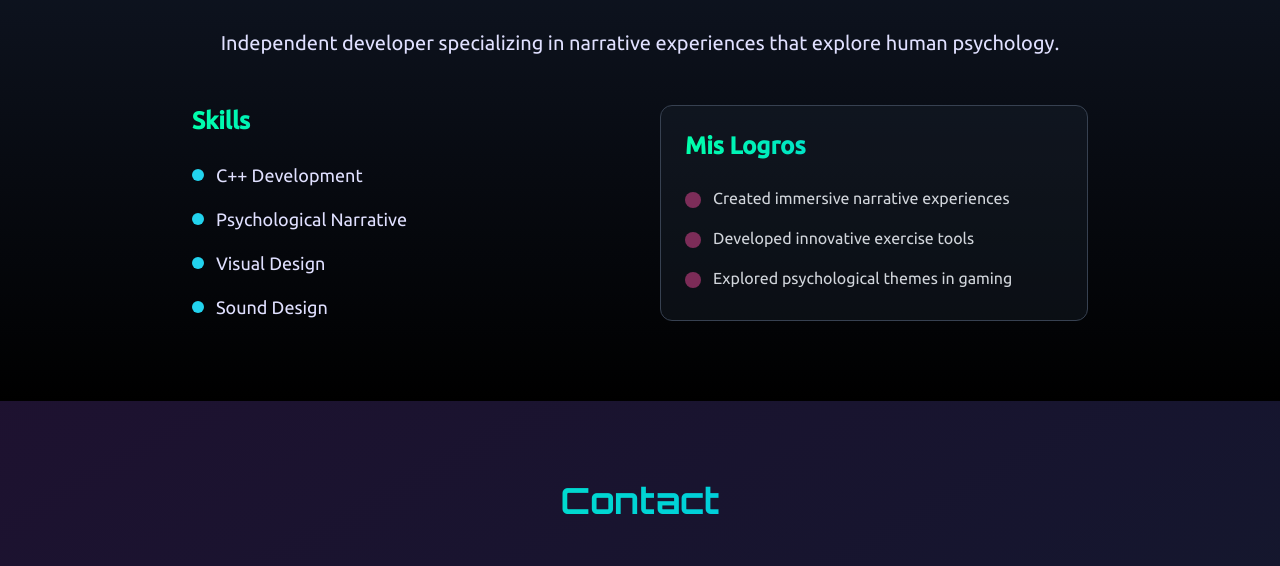
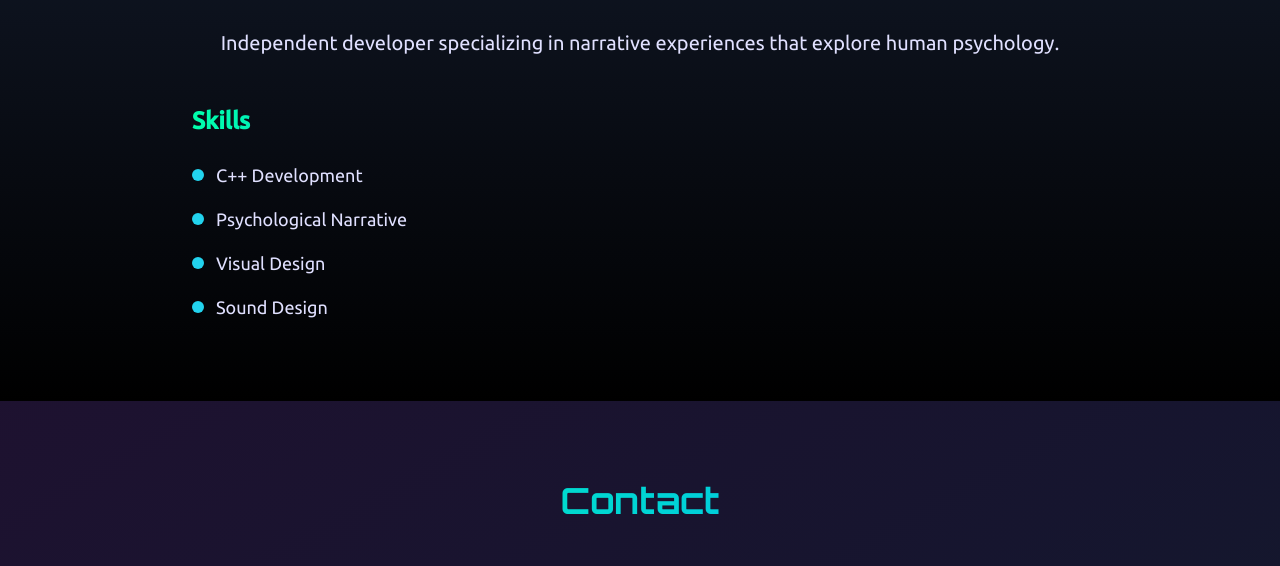
Before and after one commit to DEV-AdriBOT/dev-adribot.github.io, a website: page index.html in a window 1280 px wide. Shown: the part 1573-2139 px from the top of the page. Drawn offline with nearby package versions, Linux system fonts and the light colour scheme.

Commit message:
Update index.html

```diff
--- a/index.html
+++ b/index.html
@@ -162,30 +162,6 @@
                             </li>
                         </ul>
                     </div>
-
-                    <div class="bg-gray-800 bg-opacity-30 rounded-xl p-6 border border-gray-700">
-                        <h3 class="text-2xl font-bold mb-6 gradient-text">Mis Logros</h3>
-                        <div class="space-y-4">
-                            <div class="flex items-start">
-                                <div class="flex-shrink-0 h-4 w-4 mt-1.5 rounded-full bg-pink-500 animate-pulse"></div>
-                                <div class="ml-3">
-                                    <p class="text-gray-300">Created immersive narrative experiences</p>
-                                </div>
-                            </div>
-                            <div class="flex items-start">
-                                <div class="flex-shrink-0 h-4 w-4 mt-1.5 rounded-full bg-pink-500 animate-pulse"></div>
-                                <div class="ml-3">
-                                    <p class="text-gray-300">Developed innovative exercise tools</p>
-                                </div>
-                            </div>
-                            <div class="flex items-start">
-                                <div class="flex-shrink-0 h-4 w-4 mt-1.5 rounded-full bg-pink-500 animate-pulse"></div>
-                                <div class="ml-3">
-                                    <p class="text-gray-300">Explored psychological themes in gaming</p>
-                                </div>
-                            </div>
-                        </div>
-                    </div>
                 </div>
             </div>
         </div>
```
